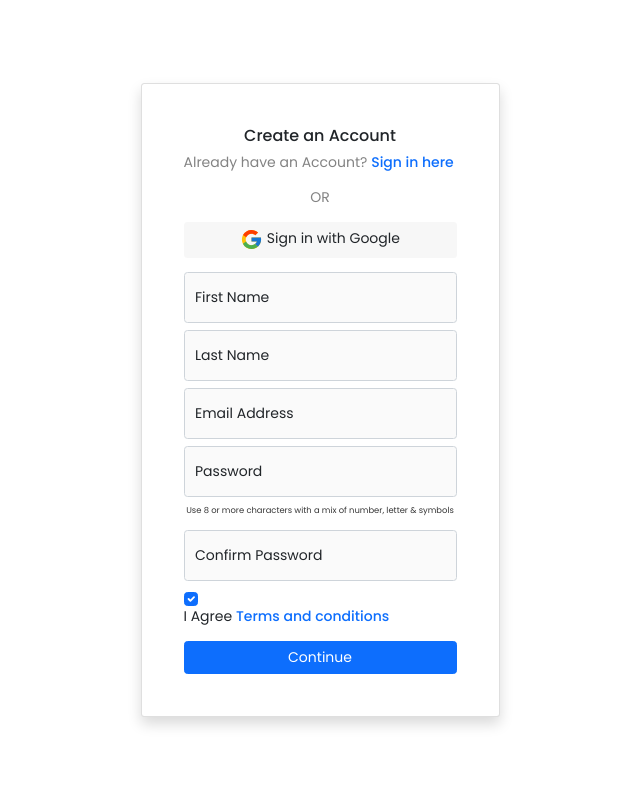
After one commit to yash-jivani/Web-Page-Segments, a Flask app: template templates/signup.html in a window 1280 px wide. The commit adds this page. Shown: the whole page, without its empty margins (320-960 px from the left). Run offline with Flask 2, Linux system fonts and the light colour scheme; the template is opened without the code that fills it, so the values that code supplies are empty.

Commit message:
add functionality

```diff
--- /dev/null
+++ b/main.py
@@ -0,0 +1,50 @@
+import sqlite3
+from flask import Flask,render_template,request
+from sqlite3 import Row
+from backend import Database
+
+database = Database("user.db")
+
+app = Flask(__name__)
+
+@app.route('/')
+
+def index_html():
+    return render_template('index.html')
+
+@app.route('/forget-password.html')
+def forgot():
+    return render_template("forget-password.html")
+
+@app.route('/signup.html',methods=['GET','POST'])
+def sing_up():
+    if request.method=='POST':
+        first = request.form['first']
+        last = request.form['last']
+        email = request.form['email']
+        password= request.form['password']
+        conf = request.form['conf']
+        if password==conf:
+
+            with sqlite3.connect("user.db")as con:
+                first_name = first
+                last_name = last
+                email_add = email
+                password_add = password
+
+                cur = con.cursor()
+                cur.execute("INSERT INTO user VALUES (NULL,?,?,?,?)",(first,last,email,password))
+                con.commit()
+        else:
+            print("Not ok")
+
+
+    return render_template('signup.html')
+
+@app.route('/index.html')
+def index():
+    return render_template('index.html')
+
+
+if __name__==("__main__"):
+    app.run(debug=1)
--- a/forget-password.html
+++ b/templates/forget-password.html
@@ -5,7 +5,7 @@
     <meta http-equiv="X-UA-Compatible" content="IE=edge">
     <meta name="viewport" content="width=device-width, initial-scale=1.0">
     <link href="https://cdn.jsdelivr.net/npm/bootstrap@5.1.3/dist/css/bootstrap.min.css" rel="stylesheet" integrity="sha384-1BmE4kWBq78iYhFldvKuhfTAU6auU8tT94WrHftjDbrCEXSU1oBoqyl2QvZ6jIW3" crossorigin="anonymous">
-    <link rel="stylesheet" href="style.css">
+    <link rel="stylesheet" href="../static/style.css">
     <title>Forget password</title>
 </head>
 <body>
--- a/otp-verification.html
+++ b/templates/otp-verification.html
@@ -5,7 +5,7 @@
     <meta http-equiv="X-UA-Compatible" content="IE=edge">
     <meta name="viewport" content="width=device-width, initial-scale=1.0">
     <link href="https://cdn.jsdelivr.net/npm/bootstrap@5.1.3/dist/css/bootstrap.min.css" rel="stylesheet" integrity="sha384-1BmE4kWBq78iYhFldvKuhfTAU6auU8tT94WrHftjDbrCEXSU1oBoqyl2QvZ6jIW3" crossorigin="anonymous">
-    <link rel="stylesheet" href="style.css">
+    <link rel="stylesheet" href="../static/style.css">
     <title>OTP Verfication</title>
 </head>
 <body>
--- a/reset-password.html
+++ b/templates/reset-password.html
@@ -5,7 +5,7 @@
     <meta http-equiv="X-UA-Compatible" content="IE=edge">
     <meta name="viewport" content="width=device-width, initial-scale=1.0">
     <link href="https://cdn.jsdelivr.net/npm/bootstrap@5.1.3/dist/css/bootstrap.min.css" rel="stylesheet" integrity="sha384-1BmE4kWBq78iYhFldvKuhfTAU6auU8tT94WrHftjDbrCEXSU1oBoqyl2QvZ6jIW3" crossorigin="anonymous">
-    <link rel="stylesheet" href="style.css">
+    <link rel="stylesheet" href="../static/style.css">
     <title>Create New Password</title>
 </head>
 <body>
--- /dev/null
+++ b/templates/signup.html
@@ -0,0 +1,91 @@
+<!DOCTYPE html>
+<html lang="en">
+<head>
+    <meta charset="UTF-8">
+    <meta http-equiv="X-UA-Compatible" content="IE=edge">
+    <meta name="viewport" content="width=device-width, initial-scale=1.0">
+    <link href="https://cdn.jsdelivr.net/npm/bootstrap@5.1.3/dist/css/bootstrap.min.css" rel="stylesheet" integrity="sha384-1BmE4kWBq78iYhFldvKuhfTAU6auU8tT94WrHftjDbrCEXSU1oBoqyl2QvZ6jIW3" crossorigin="anonymous">
+    <link rel="stylesheet" href="../static/style.css">
+    <title>Singup</title>
+</head>
+<body>
+
+        <div class="section">
+            <div class="forCenter">
+
+                <div class="container">
+                    <form action="/signup.html" method="POST">
+                        <div class="row justify-content-center">
+                            <div class="col-sm-8 col-md-6 col-lg-5 col-xl-4">
+
+                                <div class="card shadow p-5">
+
+                                    <!-- Heading -->
+                            <h2 class="text-center sgn-head-font">Create an Account</h2>
+                            <p>Already have an Account? <a href="index.html"> Sign in here</a></p>
+                            <p class="text-center">OR</p>
+                            <!-- Other options -->
+                            <a href="#"  class="btn btn-my text-center mb-3"  >
+                                <img src="../static/img-etc/google-icon.svg " alt="Google Icon"> Sign in with Google
+                            </a>
+                            <!-- Details -->
+                            <div class="form-floating mb-2">
+                                <input type="text" class="form-control" placeholder="First Name" id="fName" name="first">
+                                <label for="fName" class="form-label">First Name</label>
+                            </div>
+
+                            <div class="form-floating mb-2">
+                                <input type="text" class="form-control" placeholder="Last Name" id="lName" name="last">
+                                <label for="lName" class="form-label">Last Name</label>
+                            </div>
+
+                            <div class="form-floating mb-2">
+                                <input type="email" class="form-control" placeholder="Email Address" id="mail" name="email">
+                                <label for="mail" class="form-label">Email Address</label>
+                            </div>
+
+                            <div class="form-floating mb-2">
+                                <input type="password" class="form-control" placeholder="Password" id="passwd" name="password">
+                                <label for="passwd  " class="form-label">Password</label>
+                            </div>
+
+                            <p class="passwd-note text-center">Use 8 or more characters with a mix of number, letter & symbols</p>
+                            <div class="form-floating mb-2">
+                                <input type="password" class="form-control" placeholder="Password" id="Cpasswd" name="conf">
+                                <label for="Cpasswd  " class="form-label">Confirm Password</label>
+                            </div>
+                            <!-- Terms and conditions -->
+                            <form class="form-check ">
+                                <input type="checkbox" class="form-check-input" id="chk" checked></input>
+                                <p class="text-dark">I Agree <a href="#">Terms and conditions</a></p>
+                            </form>
+
+                            <button class="btn btn-primary">Continue</button>
+
+
+
+                        </div>
+                    </form>
+
+
+
+                    </div>
+
+
+
+
+
+
+
+
+
+
+                    </div>
+                </div>
+            </div>
+        </div>
+
+    </form>
+
+</body>
+</html>
```
Also changed, not shown: backend.py (added, +46 -0 lines), signup.html (deleted, +0 -88 lines), templates/index.html (renamed from index.html, +4 -4 lines), static/img-etc/facebook-icon.svg (renamed from img-etc/facebook-icon.svg), static/img-etc/google-icon.svg (renamed from img-etc/google-icon.svg), static/img-etc/linkedin-icon.svg (renamed from img-etc/linkedin-icon.svg), static/style.css (renamed from style.css), user.db (added).
